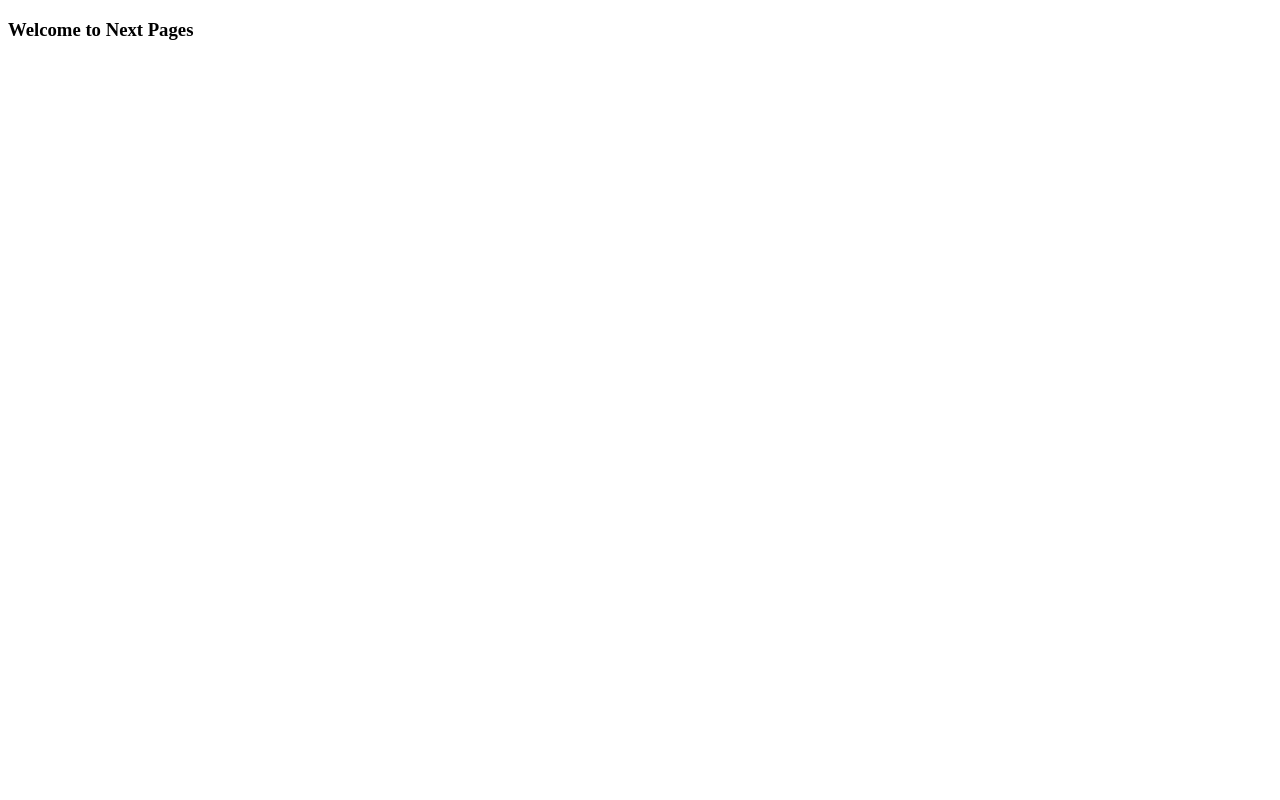
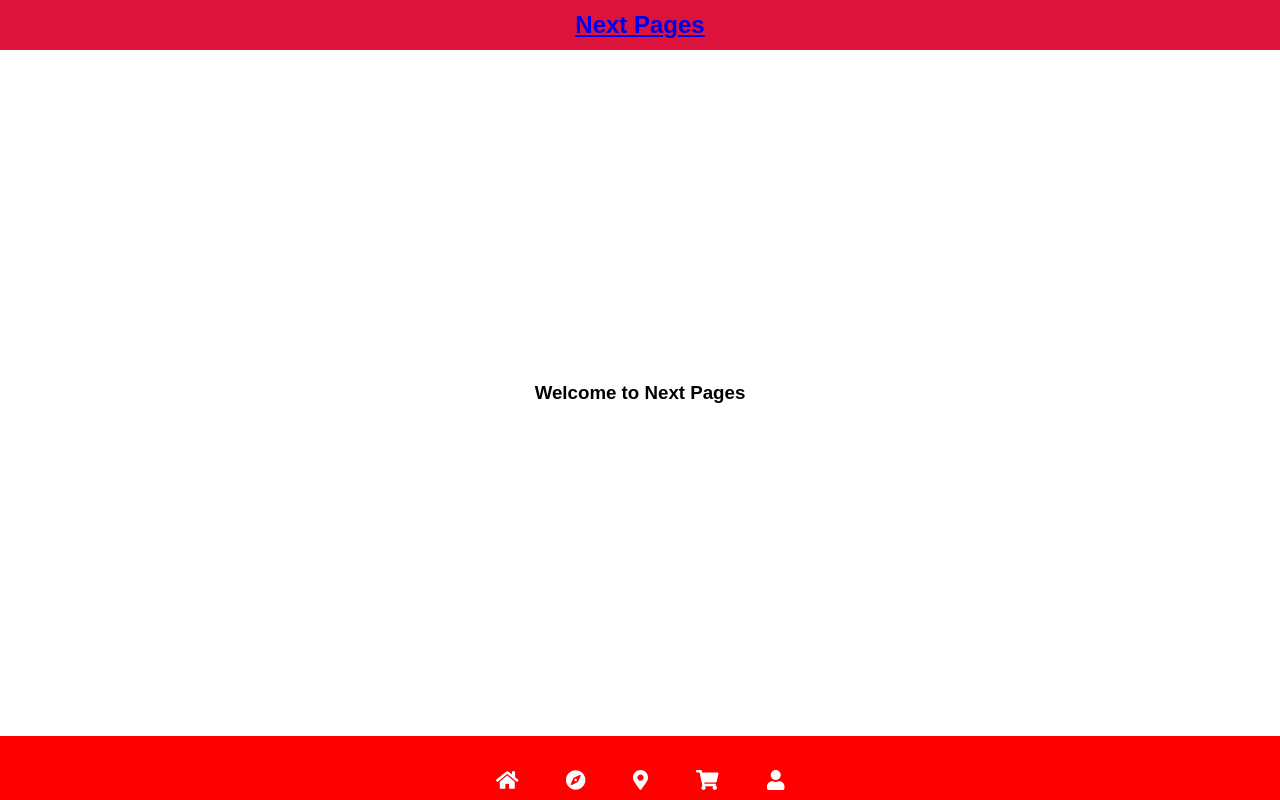
Before and after one commit to chimdie/next_pages, a Next.js app: page / in a window 1280 px wide. Built offline with nearby package versions, Linux system fonts and the light colour scheme.

Commit message:
Added the _app.js file
Created the _app.js file to help modify how the layout/home page looks like and to be able to use global css.

```diff
--- /dev/null
+++ b/pages/_app.js
@@ -0,0 +1,10 @@
+import Layout from "../components/Layout";
+import "./styles/global.css";
+
+export default function MyApp({ Component, pageProps }) {
+  return (
+    <Layout>
+      <Component {...pageProps} />
+    </Layout>
+  );
+}
```
